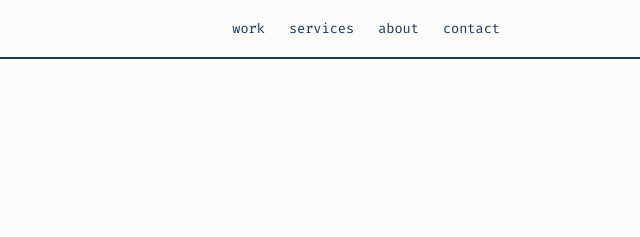
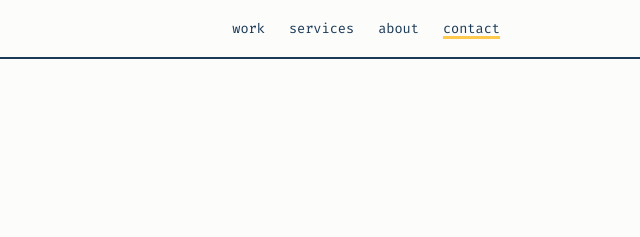
Before and after one commit to markatia/markatia.github.io, a plain HTML site: page index.html in a window 1280 px wide. Shown: the top 237 px of the page, 640-1280 px from the left. Drawn offline with Linux system fonts and the light colour scheme.

Commit message:
Active nav item is on

```diff
--- a/assets/css/style.css
+++ b/assets/css/style.css
@@ -158,7 +158,12 @@ a:hover { text-decoration-thickness: 4px; }
   font-size: 0.85rem;
   text-decoration: none;
 }
-.site-nav a:hover { text-decoration: underline; text-decoration-color: var(--yellow); text-decoration-thickness: 3px; }
+.site-nav a:hover,
+.site-nav a.is-active {
+  text-decoration: underline;
+  text-decoration-color: var(--yellow);
+  text-decoration-thickness: 3px;
+}
 
 .nav-toggle { display: none; }
 
--- a/assets/js/main.js
+++ b/assets/js/main.js
@@ -36,6 +36,46 @@
   window.addEventListener('resize', updateHeaderStickyState);
 }
 
+// Active nav item based on which section is in view
+var navLinks = Array.prototype.slice.call(document.querySelectorAll('.site-nav a[href*="#"]'));
+var navSections = navLinks
+  .map(function (link) {
+    var href = link.getAttribute('href') || '';
+    var hashIndex = href.indexOf('#');
+    if (hashIndex === -1) return null;
+
+    var id = href.slice(hashIndex + 1);
+    var section = id ? document.getElementById(id) : null;
+    return section ? { id: id, el: section, link: link } : null;
+  })
+  .filter(Boolean);
+
+if (navSections.length) {
+  var setActiveNav = function () {
+    var headerOffset = (header ? header.offsetHeight : 0) + 24;
+    var active = null;
+
+    navSections.forEach(function (section) {
+      if (section.el.getBoundingClientRect().top <= headerOffset) {
+        active = section;
+      }
+    });
+
+    // Near page bottom, prefer the last section
+    if ((window.innerHeight + window.scrollY) >= (document.documentElement.scrollHeight - 4)) {
+      active = navSections[navSections.length - 1];
+    }
+
+    navSections.forEach(function (section) {
+      section.link.classList.toggle('is-active', section === active);
+    });
+  };
+
+  setActiveNav();
+  window.addEventListener('scroll', setActiveNav, { passive: true });
+  window.addEventListener('resize', setActiveNav);
+}
+
 // Scroll reveals — skipped entirely for reduced motion
 var prefersReduced = window.matchMedia('(prefers-reduced-motion: reduce)').matches;
 var reveals = document.querySelectorAll('.reveal');
```
